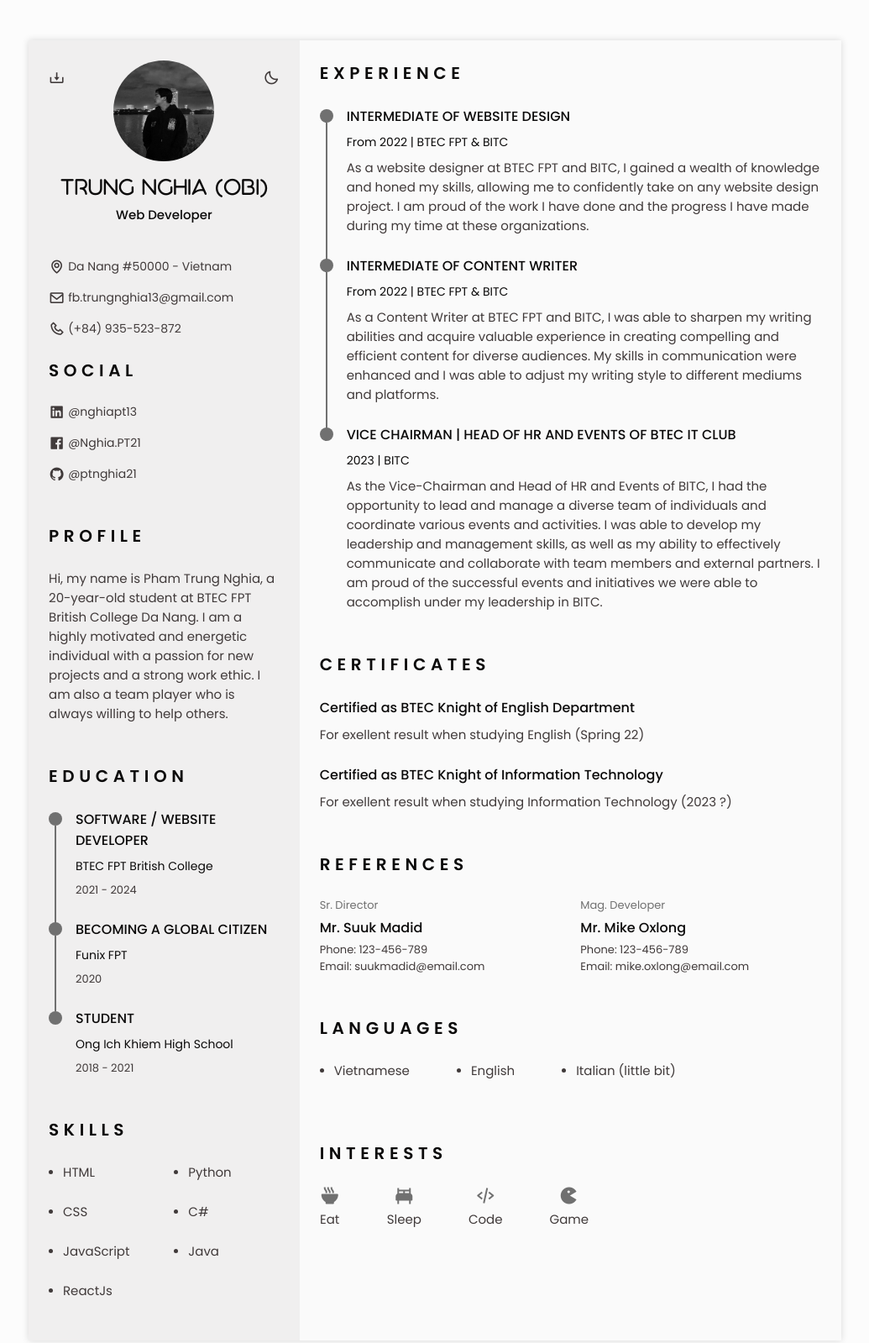
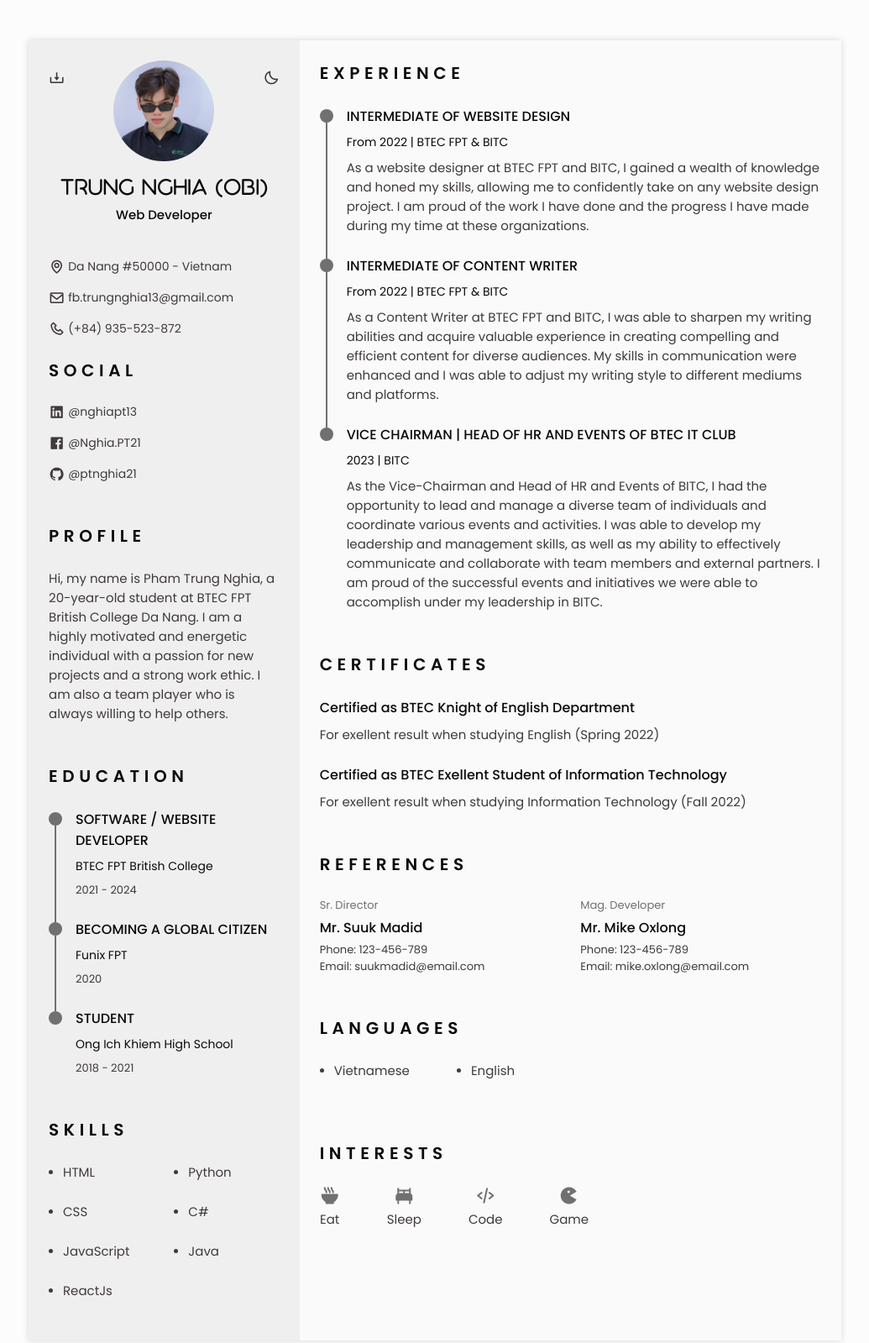
Before and after one commit to nghiapt13/my-remuse, a plain HTML site: page index.html in a window 1280 px wide. Shown: the whole page at 84% size, without its empty margins (122-1157 px from the left). Drawn offline with nearby package versions, Linux system fonts and the light colour scheme.

Commit message:
add changes

```diff
--- /dev/null
+++ b/123.js
@@ -0,0 +1 @@
+//hello world using python
--- a/index.html
+++ b/index.html
@@ -78,7 +78,7 @@
                     <section class="home" id="home">
                         <div class="home__container section bd-grid">
                             <div class="home__data bd-grid">
-                                <img src="./assets/img/pro51.jpg" alt="" class="home__img">
+                                <img src="./assets/img/IMG_8791.jpg" alt="" class="home__img">
 
                                 <h1 class="home__title">Trung Nghia (Obi)</h1>
                                 <h3 class="home__profession">Web Developer</h3>
@@ -265,11 +265,11 @@
                         <div class="certificate__container bd-grid">
                             <div class="certificate__content">
                                 <h3 class="certificate__title">Certified as BTEC Knight of English Department</h3>
-                                <p class="certificate__description">For exellent result when studying English (Spring 22)</p>
+                                <p class="certificate__description">For exellent result when studying English (Spring 2022)</p>
                             </div>
                             <div class="certificate__content">
-                                <h3 class="certificate__title">Certified as BTEC Knight of Information Technology</h3>
-                                <p class="certificate__description">For exellent result when studying Information Technology (2023 ?)</p>
+                                <h3 class="certificate__title">Certified as BTEC Exellent Student of Information Technology</h3>
+                                <p class="certificate__description">For exellent result when studying Information Technology (Fall 2022)</p>
                             </div>
                         </div>
                     </section>
@@ -311,9 +311,9 @@
                                 <li class="languages__name">
                                     <span class="languages__circle"></span>English
                                 </li>
-                                <li class="languages__name">
+                                <!-- <li class="languages__name">
                                     <span class="languages__circle"></span>Italian (little bit)
-                                </li>
+                                </li> -->
                             </ul>
                         </div>
                     </section>
```
Also changed, not shown: assets/img/IMG_8791.jpg (added), assets/js/main.js (line endings or trailing spaces).
